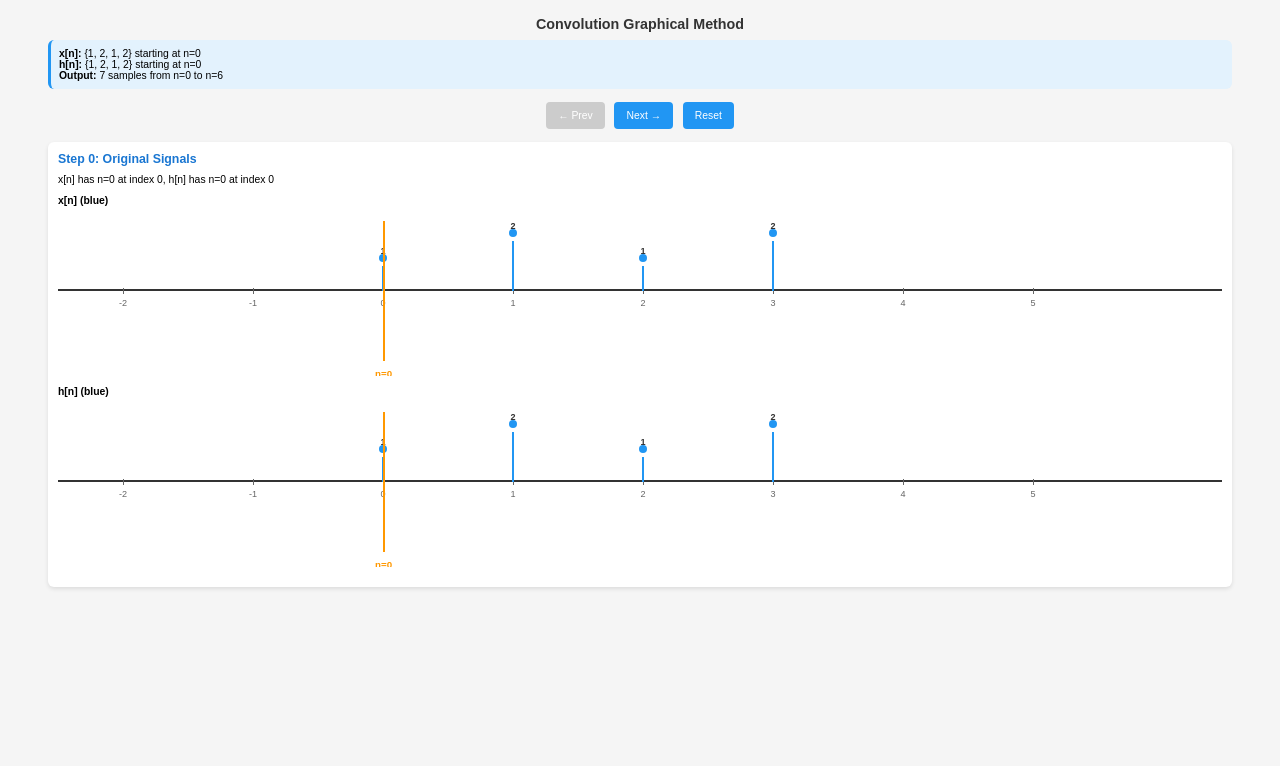
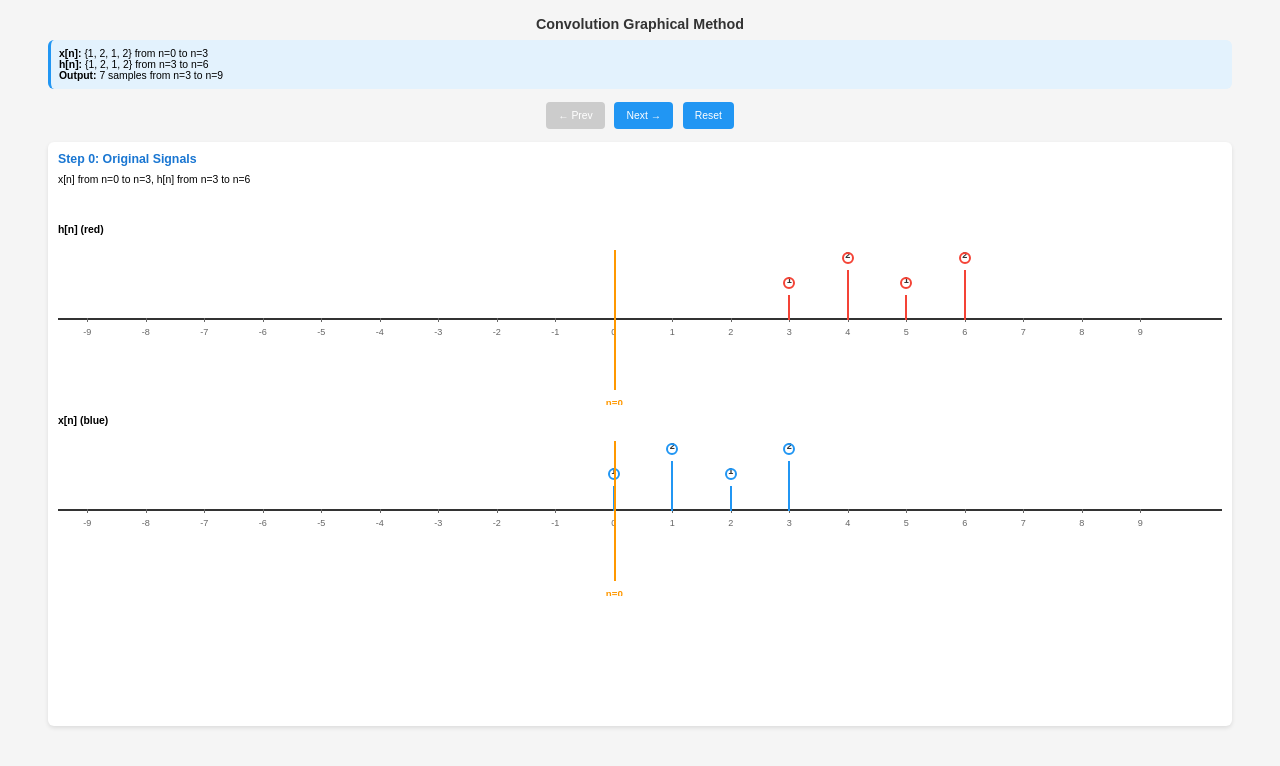
Before and after one commit to shototoy/Discrete-Convolution-Sum-Interactive, a plain HTML site: page index.html in a window 1280 px wide. Both pictures are taken after a click on the button "Start Convolution". Drawn offline with Linux system fonts and the light colour scheme.

```diff
--- a/index.html
+++ b/index.html
@@ -77,6 +77,19 @@
         .step-desc {
             font-size: 0.8em;
             margin-bottom: 10px;
+            min-height: 40px;
+        }
+        .calculation-fixed {
+            position: absolute;
+            bottom: 60px;
+            left: 10px;
+            right: 10px;
+        }
+        .result-fixed {
+            position: absolute;
+            bottom: 10px;
+            left: 10px;
+            right: 10px;
         }
         .graph-wrapper {
             overflow-x: hidden;
@@ -88,6 +101,12 @@
             height: 140px;
             margin: 15px 0;
             width: 100%;
+        }
+        .graph.single-graph {
+            height: 295px;
+        }
+        .graph.mini-graph {
+            height: 80px;
         }
         .graph-title {
             font-size: 0.8em;
@@ -104,6 +123,9 @@
             right: 0;
             height: 2px;
         }
+        .axis-x.mini {
+            bottom: 40px;
+        }
         .axis-y {
             bottom: 0;
             left: 50%;
@@ -111,6 +133,9 @@
             height: 140px;
             background: #ff9800;
             z-index: 5;
+        }
+        .axis-y.mini {
+            height: 80px;
         }
         .axis-y-label {
             position: absolute;
@@ -127,6 +152,9 @@
             bottom: 70px;
             z-index: 3;
         }
+        .stem.mini {
+            bottom: 40px;
+        }
         .stem.flipped {
             background: #f44336;
         }
@@ -135,25 +163,29 @@
         }
         .impulse {
             position: absolute;
-            width: 8px;
-            height: 8px;
+            width: 12px;
+            height: 12px;
             border-radius: 50%;
-            background: #2196f3;
+            border: 2px solid #2196f3;
+            background: transparent;
             transform: translate(-50%, -50%);
             z-index: 4;
         }
         .impulse.flipped {
-            background: #f44336;
+            border-color: #f44336;
         }
         .impulse.result {
-            background: #4caf50;
+            border-color: #4caf50;
         }
         .tick {
             position: absolute;
             width: 1px;
-            height: 6px;
+            height: 4px;
             background: #666;
-            bottom: 67px;
+            bottom: 68px;
+        }
+        .tick.mini {
+            bottom: 38px;
         }
         .tick-label {
             position: absolute;
@@ -162,12 +194,26 @@
             color: #666;
             transform: translateX(-50%);
         }
+        .tick-label.mini {
+            bottom: 23px;
+            font-size: 0.65em;
+        }
         .impulse-value {
             position: absolute;
             font-size: 0.7em;
             font-weight: bold;
             color: #333;
             transform: translateX(-50%);
+        }
+        .mini-sequence {
+            background: #f3e5f5;
+            padding: 8px;
+            border-radius: 4px;
+            margin: 10px 0;
+            font-family: 'Courier New', monospace;
+            font-size: 0.75em;
+            text-align: center;
+            border-left: 3px solid #9c27b0;
         }
         .calculation {
             background: #fff3e0;
@@ -242,12 +288,12 @@
 
         <div class="input-group">
             <label>Second Signal Starting Index (n₂):</label>
-            <input type="number" id="start2" value="0">
+            <input type="number" id="start2" value="3">
         </div>
 
         <div class="info-box">
-            <strong>Note:</strong> Starting index determines which sample is at n=0 on the axis origin.<br>
-            Example: If start=-1, then first sample is at n=-1, second at n=0, etc.
+            <strong>Note:</strong> Starting index determines where the first sample appears on the n-axis.<br>
+            Example: If start=3, then first sample is at n=3, second at n=4, etc.
         </div>
 
         <div style="text-align: center; margin-top: 15px;">
@@ -294,12 +340,14 @@
 
             const info = document.getElementById('signalInfo');
             const outputLength = sig1.length + sig2.length - 1;
+            const end1 = start1 + sig1.length - 1;
+            const end2 = start2 + sig2.length - 1;
             const outputStart = start1 + start2;
-            const outputEnd = outputStart + outputLength - 1;
+            const outputEnd = end1 + end2;
 
             info.innerHTML = `
-                <strong>x[n]:</strong> {${sig1.join(', ')}} starting at n=${start1}<br>
-                <strong>h[n]:</strong> {${sig2.join(', ')}} starting at n=${start2}<br>
+                <strong>x[n]:</strong> {${sig1.join(', ')}} from n=${start1} to n=${end1}<br>
+                <strong>h[n]:</strong> {${sig2.join(', ')}} from n=${start2} to n=${end2}<br>
                 <strong>Output:</strong> ${outputLength} samples from n=${outputStart} to n=${outputEnd}
             `;
 
@@ -310,21 +358,24 @@
             steps = [];
             const N1 = sig1.length;
             const N2 = sig2.length;
+            const end1 = start1 + N1 - 1;
+            const end2 = start2 + N2 - 1;
             const outputStart = start1 + start2;
+            const outputEnd = end1 + end2;
             const outputLength = N1 + N2 - 1;
 
             const allIndices = [];
             for (let i = 0; i < N1; i++) allIndices.push(start1 + i);
             for (let i = 0; i < N2; i++) allIndices.push(start2 + i);
-            for (let i = 0; i < N2; i++) allIndices.push(-start2 - i);
-            for (let n = 0; n < outputLength; n++) {
-                const currentN = outputStart + n;
+
+            const flippedStart = -end2;
+            const flippedEnd = -start2;
+            for (let i = flippedStart; i <= flippedEnd; i++) allIndices.push(i);
+
+            for (let n = outputStart; n <= outputEnd; n++) {
                 for (let i = 0; i < N2; i++) {
-                    allIndices.push(currentN + start2 - i);
+                    allIndices.push(n - start2 - i);
                 }
-            }
-            for (let i = 0; i < outputLength; i++) {
-                allIndices.push(outputStart + i);
             }
 
             const minIdx = Math.min(...allIndices);
@@ -334,57 +385,53 @@
 
             steps.push({
                 title: "Step 0: Original Signals",
-                description: `x[n] has n=0 at index ${-start1}, h[n] has n=0 at index ${-start2}`,
+                description: `x[n] from n=${start1} to n=${end1}, h[n] from n=${start2} to n=${end2}`,
                 graphs: [
+                    {
+                        title: "h[n] (red)",
+                        bars: sig2.map((v, i) => ({n: start2 + i, val: v})),
+                        type: 'flipped'
+                    },
                     {
                         title: "x[n] (blue)",
                         bars: sig1.map((v, i) => ({n: start1 + i, val: v})),
-                        type: 'original'
-                    },
-                    {
-                        title: "h[n] (blue)",
-                        bars: sig2.map((v, i) => ({n: start2 + i, val: v})),
                         type: 'original'
                     }
                 ]
             });
 
             const flippedSig2 = [...sig2].reverse();
-            const flippedStart = -start2;
-            const flippedEnd = -start2 - (N2 - 1);
             steps.push({
                 title: "Step 1: Flip h[k] → h[-k]",
-                description: `Flipping reverses the signal around n=0 axis. Watch how the signal mirrors.`,
+                description: `Flipping reverses the signal around the n=0 axis.`,
                 graphs: [
-                    {
-                        title: "h[k] (blue - original)",
-                        bars: sig2.map((v, i) => ({n: start2 + i, val: v})),
-                        type: 'original'
-                    },
                     {
                         title: "h[-k] (red - flipped)",
                         bars: flippedSig2.map((v, i) => ({n: -start2 - i, val: v})),
                         type: 'flipped'
+                    },
+                    {
+                        title: "h[k] (red - original)",
+                        bars: sig2.map((v, i) => ({n: start2 + i, val: v})),
+                        type: 'flipped'
                     }
                 ],
-                calculation: `Original h[n] spans: n=${start2} to n=${start2 + N2 - 1}<br>` +
-                           `After flipping h[-k], it spans: k=${flippedStart} to k=${flippedEnd}<br>` +
-                           `<strong>Rule:</strong> If h[n] goes from a to b, then h[-k] goes from -a to -b`
+                calculation: `Original h[n] spans: n=${start2} to n=${end2}<br>` +
+                           `After flipping h[-k], it spans: k=${flippedStart} to k=${flippedEnd}`
             });
 
             const result = [];
+            const partialResults = [];
 
-            // Add Step 2 showing initial alignment before convolution
             const initialShiftedH = flippedSig2.map((v, i) => ({
-                n: outputStart + start2 - i,
+                n: outputStart - start2 - i,
                 val: v
             }));
 
             steps.push({
                 title: `Step 2: Position h[-k] for First Output`,
-                description: `The flipped signal h[-k] (from Step 1) now shifts to align for n=${outputStart}.<br>` +
-                           `<strong>Initial shift position = n₁ + n₂ = ${start1} + ${start2} = ${outputStart}</strong><br>` +
-                           `This varies based on where your signals start - NOT always at -1!`,
+                description: `The flipped signal h[-k] shifts to position n=${outputStart} to compute y[${outputStart}].<br>` +
+                           `Initial shift position = n₁ + n₂ = ${start1} + ${start2} = ${outputStart}`,
                 graphs: [
                     {
                         title: "h[-k] (red - before shifting)",
@@ -398,38 +445,35 @@
                     }
                 ],
                 calculation: `Starting position for convolution:<br>` +
-                           `Output begins at n = n₁ + n₂ = ${start1} + ${start2} = ${outputStart}<br>` +
-                           `The flipped signal shifts so we can compute y[${outputStart}]`
+                           `Output begins at n = n₁ + n₂ = ${start1} + ${start2} = ${outputStart}`
             });
 
-            for (let n = 0; n < outputLength; n++) {
-                const currentN = outputStart + n;
+            for (let n = outputStart; n <= outputEnd; n++) {
                 let sum = 0;
                 let calcText = [];
 
-                for (let k = 0; k < N1; k++) {
-                    const k_idx = start1 + k;
-                    const h_idx = currentN - k_idx;
-                    const h_original_idx = h_idx - start2;
+                for (let k = start1; k <= end1; k++) {
+                    const h_idx = n - k;
 
-                    if (h_original_idx >= 0 && h_original_idx < N2) {
-                        const x_val = sig1[k];
-                        const h_val = sig2[h_original_idx];
+                    if (h_idx >= start2 && h_idx <= end2) {
+                        const x_val = sig1[k - start1];
+                        const h_val = sig2[h_idx - start2];
                         sum += x_val * h_val;
-                        calcText.push(`x[${k_idx}]·h[${h_idx}]=${x_val}·${h_val}`);
+                        calcText.push(`x[${k}]·h[${h_idx}]=${x_val}·${h_val}`);
                     }
                 }
 
                 result.push(sum);
+                partialResults.push({n: n, val: sum});
 
                 const shiftedH = flippedSig2.map((v, i) => ({
-                    n: currentN + start2 - i,
+                    n: n - start2 - i,
                     val: v
                 }));
 
                 steps.push({
-                    title: `Step ${n + 3}: n=${currentN}`,
-                    description: `Shift h[-k] to h[${currentN}-k], origin at n=${currentN}`,
+                    title: `Step ${n - outputStart + 3}: n=${n}`,
+                    description: `Shift h[-k] to h[${n}-k], computing y[${n}]`,
                     graphs: [
                         {
                             title: "x[k] (blue)",
@@ -437,15 +481,21 @@
                             type: 'original'
                         },
                         {
-                            title: `h[${currentN}-k] (red)`,
+                            title: `h[${n}-k] (red)`,
                             bars: shiftedH,
                             type: 'flipped'
                         }
                     ],
+                    miniGraph: {
+                        title: "Building y[n] (green)",
+                        bars: [...partialResults],
+                        type: 'result'
+                    },
+                    sequence: `y[n] so far: {${partialResults.map(p => p.val).join(', ')}}`,
                     calculation: calcText.length > 0 ?
-                        `y[${currentN}] = ${calcText.join(' + ')} = <span class='highlight'>${sum}</span>` :
-                        `y[${currentN}] = <span class='highlight'>0</span> (no overlap)`,
-                    result: `y[${currentN}] = ${sum}`
+                        `y[${n}] = ${calcText.join(' + ')} = <span class='highlight'>${sum}</span>` :
+                        `y[${n}] = <span class='highlight'>0</span> (no overlap)`,
+                    result: `y[${n}] = ${sum}`
                 });
             }
 
@@ -453,14 +503,15 @@
                 title: "Final Result",
                 description: `Complete convolution y[n] = x[n] * h[n]`,
                 graphs: [{
+                    title: `y[n] (green)`,
                     bars: result.map((v, i) => ({n: outputStart + i, val: v})),
                     type: 'result'
                 }],
-                result: `y[n] = {${result.join(', ')}} for n=${outputStart} to ${outputStart + outputLength - 1}`
+                result: `y[n] = {${result.join(', ')}} from n=${outputStart} to n=${outputEnd}`
             });
         }
 
-        function renderGraph(graph, container, globalRange) {
+        function renderGraph(graph, container, globalRange, isSingleGraph = false, isMiniGraph = false) {
             const wrapper = document.createElement('div');
             wrapper.className = 'graph-wrapper';
 
@@ -472,7 +523,13 @@
             }
 
             const graphDiv = document.createElement('div');
+            if (isSingleGraph) {
+                graphDiv.className = 'graph single-graph';
+            } else if (isMiniGraph) {
+                graphDiv.className = 'graph mini-graph';
+            } else {
                 graphDiv.className = 'graph';
+            }
 
             const minN = globalRange.min;
             const maxN = globalRange.max;
@@ -481,14 +538,12 @@
             const viewportWidth = Math.min(window.innerWidth - 30, 1170);
             const spacing = viewportWidth / (range + 1);
 
-            // X-axis
             const axisX = document.createElement('div');
-            axisX.className = 'axis axis-x';
+            axisX.className = isMiniGraph ? 'axis axis-x mini' : 'axis axis-x';
             graphDiv.appendChild(axisX);
 
-            // Y-axis at n=0
             const axisY = document.createElement('div');
-            axisY.className = 'axis axis-y';
+            axisY.className = isMiniGraph ? 'axis axis-y mini' : 'axis axis-y';
             axisY.style.left = ((0 - minN) * spacing + spacing/2) + 'px';
             const yLabel = document.createElement('div');
             yLabel.className = 'axis-y-label';
@@ -496,15 +551,14 @@
             axisY.appendChild(yLabel);
             graphDiv.appendChild(axisY);
 
-            // Draw ticks
             for (let i = minN; i <= maxN; i++) {
                 const tick = document.createElement('div');
-                tick.className = 'tick';
+                tick.className = isMiniGraph ? 'tick mini' : 'tick';
                 tick.style.left = ((i - minN) * spacing + spacing/2) + 'px';
                 graphDiv.appendChild(tick);
 
                 const tickLabel = document.createElement('div');
-                tickLabel.className = 'tick-label';
+                tickLabel.className = isMiniGraph ? 'tick-label mini' : 'tick-label';
                 tickLabel.textContent = i;
                 tickLabel.style.left = ((i - minN) * spacing + spacing/2) + 'px';
                 graphDiv.appendChild(tickLabel);
@@ -514,42 +568,43 @@
 
             graph.bars.forEach(bar => {
                 const x = (bar.n - minN) * spacing + spacing/2;
-                const height = Math.abs(bar.val) * (50 / maxVal);
+                const heightScale = isMiniGraph ? 20 : 50;
+                const height = Math.abs(bar.val) * (heightScale / maxVal);
+                const baseBottom = isMiniGraph ? 40 : 70;
 
-                // Stem
                 const stem = document.createElement('div');
-                stem.className = 'stem ' + graph.type;
+                stem.className = isMiniGraph ? 'stem mini ' + graph.type : 'stem ' + graph.type;
                 stem.style.left = (x - 1) + 'px';
                 stem.style.height = height + 'px';
                 if (bar.val >= 0) {
-                    stem.style.bottom = '70px';
+                    stem.style.bottom = baseBottom + 'px';
                 } else {
-                    stem.style.bottom = (70 - height) + 'px';
+                    stem.style.bottom = (baseBottom - height) + 'px';
                 }
                 graphDiv.appendChild(stem);
 
-                // Impulse dot
                 const impulse = document.createElement('div');
                 impulse.className = 'impulse ' + graph.type;
                 impulse.style.left = x + 'px';
                 if (bar.val >= 0) {
-                    impulse.style.bottom = (70 + height) + 'px';
+                    impulse.style.bottom = (baseBottom + height) + 'px';
                 } else {
-                    impulse.style.bottom = (70 - height) + 'px';
+                    impulse.style.bottom = (baseBottom - height) + 'px';
                 }
                 graphDiv.appendChild(impulse);
 
-                // Value label
+                if (!isMiniGraph) {
                     const value = document.createElement('div');
                     value.className = 'impulse-value';
                     value.textContent = bar.val;
                     value.style.left = x + 'px';
                     if (bar.val >= 0) {
-                    value.style.bottom = (70 + height + 10) + 'px';
+                        value.style.bottom = (baseBottom + height + 10) + 'px';
                     } else {
-                    value.style.bottom = (70 - height - 15) + 'px';
+                        value.style.bottom = (baseBottom - height - 15) + 'px';
                     }
                     graphDiv.appendChild(value);
+                }
             });
 
             wrapper.appendChild(graphDiv);
@@ -563,6 +618,8 @@
 
             const stepDiv = document.createElement('div');
             stepDiv.className = 'step-container';
+            stepDiv.style.position = 'relative';
+            stepDiv.style.paddingBottom = '120px';
 
             const title = document.createElement('div');
             title.className = 'step-title';
@@ -577,32 +634,39 @@
             let allBars = [];
             step.graphs.forEach(g => allBars = allBars.concat(g.bars));
 
-            let minN, maxN;
-            if (stepIndex === 0) {
-                minN = Math.min(...allBars.map(b => b.n)) - 2;
-                maxN = Math.max(...allBars.map(b => b.n)) + 2;
-            } else {
-                minN = globalFixedRange.min;
-                maxN = globalFixedRange.max;
-            }
+            const minN = globalFixedRange.min;
+            const maxN = globalFixedRange.max;
 
             const maxVal = Math.max(...allBars.map(b => Math.abs(b.val)));
             const globalRange = { min: minN, max: maxN, maxVal: maxVal };
 
+            const isSingleGraph = step.graphs.length === 1;
+
             step.graphs.forEach(graph => {
-                renderGraph(graph, stepDiv, globalRange);
+                renderGraph(graph, stepDiv, globalRange, isSingleGraph);
             });
+
+            if (step.miniGraph) {
+                renderGraph(step.miniGraph, stepDiv, globalRange, false, true);
+            }
+
+            if (step.sequence) {
+                const seq = document.createElement('div');
+                seq.className = 'mini-sequence';
+                seq.innerHTML = step.sequence;
+                stepDiv.appendChild(seq);
+            }
 
             if (step.calculation) {
                 const calc = document.createElement('div');
-                calc.className = 'calculation';
+                calc.className = 'calculation calculation-fixed';
                 calc.innerHTML = '<strong>Calculation:</strong> ' + step.calculation;
                 stepDiv.appendChild(calc);
             }
 
             if (step.result) {
                 const result = document.createElement('div');
-                result.className = 'result-box';
+                result.className = 'result-box result-fixed';
                 result.innerHTML = '<strong>Result:</strong> ' + step.result;
                 stepDiv.appendChild(result);
             }
```
Lines whose indentation alone changed are shown as unchanged.
